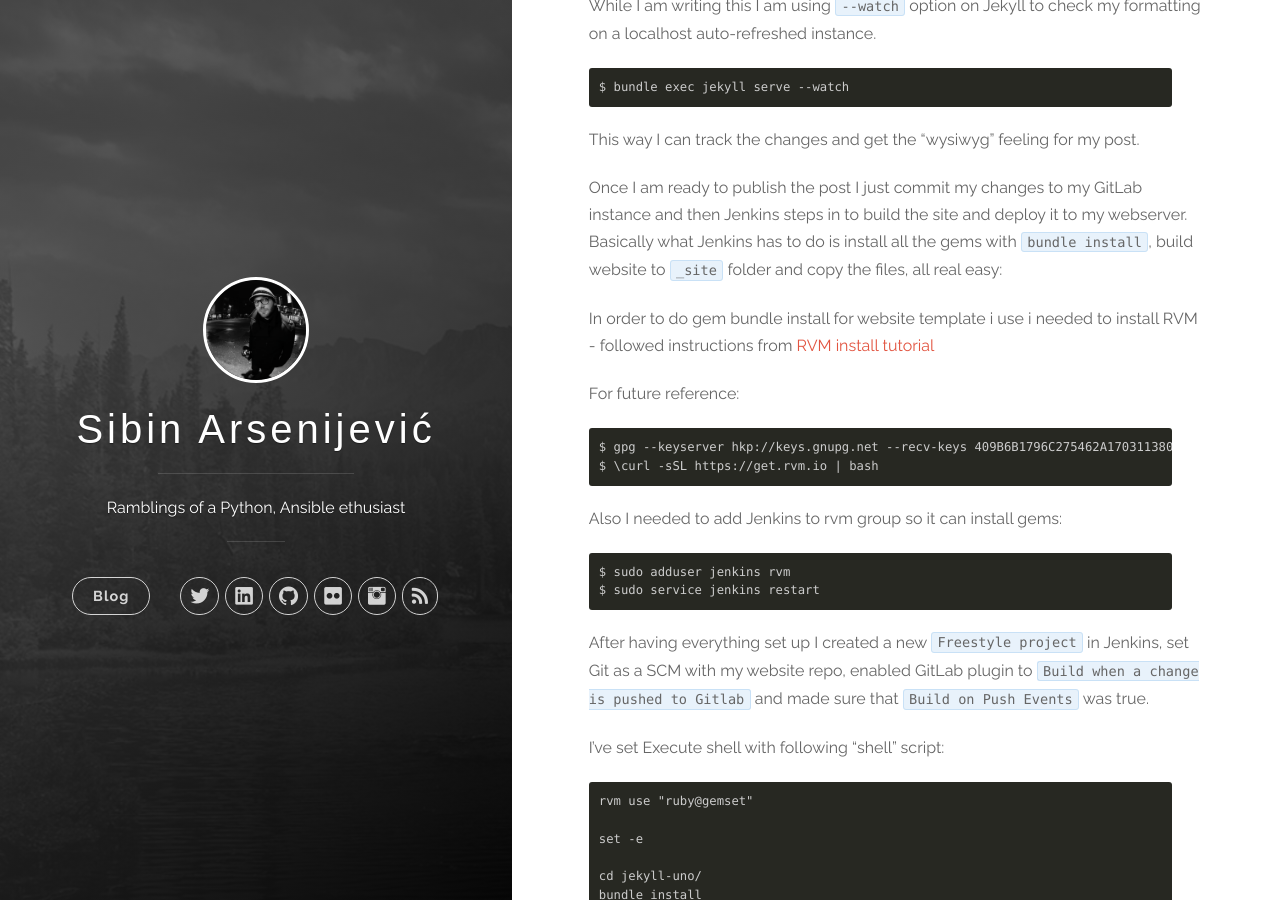
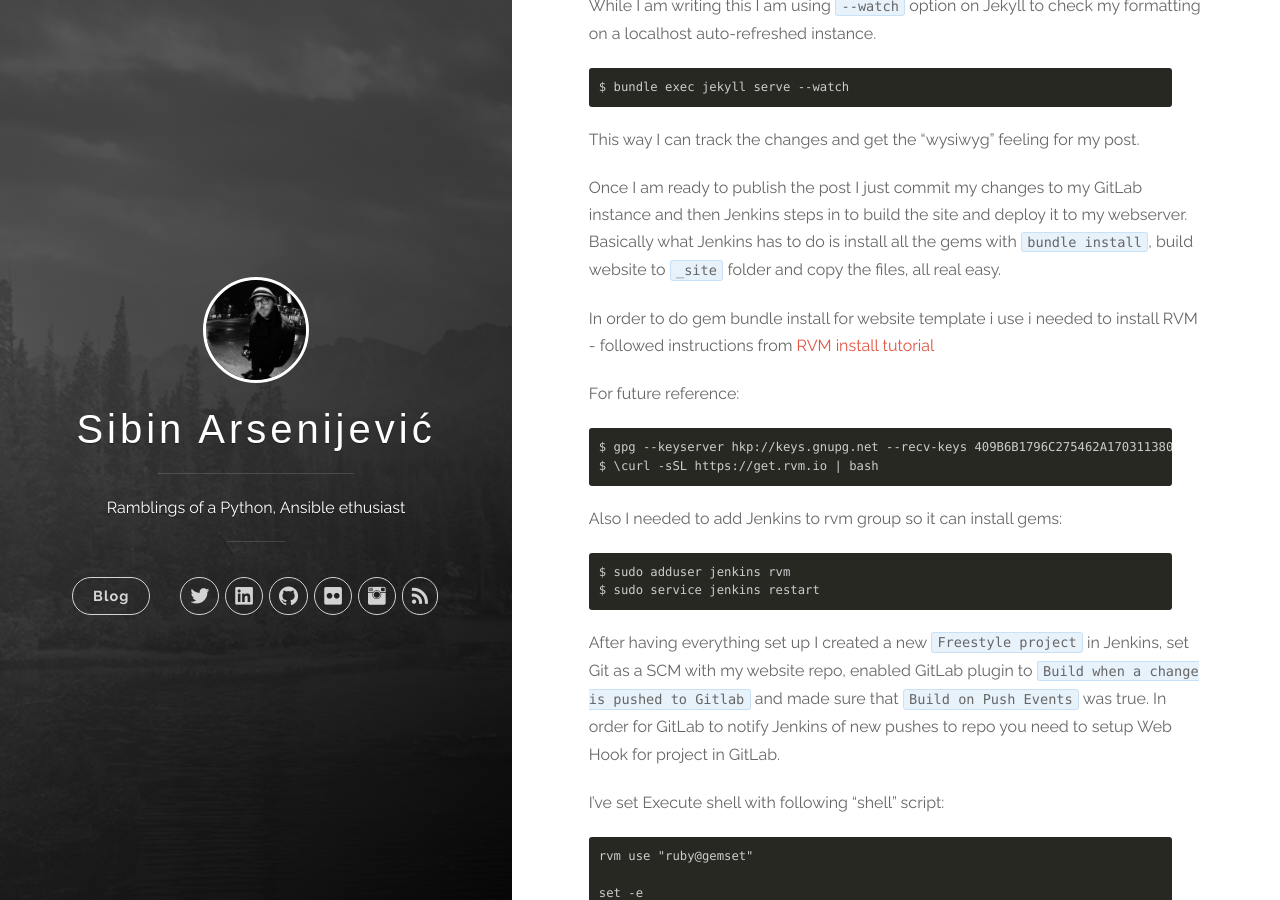
Before and after one commit to asibin/asibin.github.io, a Jekyll site: the page built from jekyll-uno/_posts/2016-02-14-jekyll-deploy-jenkins.markdown, in a window 1280 px wide and 900 px high, scrolled down 490 px. Built offline with Jekyll 4.4.1, drawn with Linux system fonts in a browser that asks for light colours; nearby versions of some CDN libraries.

Commit message:
minor post edit

```diff
--- a/jekyll-uno/_posts/2016-02-14-jekyll-deploy-jenkins.markdown
+++ b/jekyll-uno/_posts/2016-02-14-jekyll-deploy-jenkins.markdown
@@ -20,7 +20,7 @@ $ bundle exec jekyll serve --watch
 This way I can track the changes and get the "wysiwyg" feeling for my post.
 
 Once I am ready to publish the post I just commit my changes to my GitLab instance and then Jenkins steps in to build the site and deploy it to my webserver.
-Basically what Jenkins has to do is install all the gems with ``bundle install``, build website to ``_site`` folder and copy the files, all real easy:
+Basically what Jenkins has to do is install all the gems with ``bundle install``, build website to ``_site`` folder and copy the files, all real easy.
 
 In order to do gem bundle install for website template i use i needed to install RVM - followed instructions from [RVM install tutorial](https://rvm.io/rvm/install)
 
@@ -39,7 +39,7 @@ $ sudo service jenkins restart
 {% endhighlight %}
 
 After having everything set up I created a new `Freestyle project` in Jenkins, set Git as a SCM with my website repo, enabled GitLab plugin to `Build when a change is pushed to Gitlab` and made
-sure that `Build on Push Events` was true.
+sure that `Build on Push Events` was true. In order for GitLab to notify Jenkins of new pushes to repo you need to setup Web Hook for project in GitLab.
 
 I've set Execute shell with following "shell" script:
 
```
